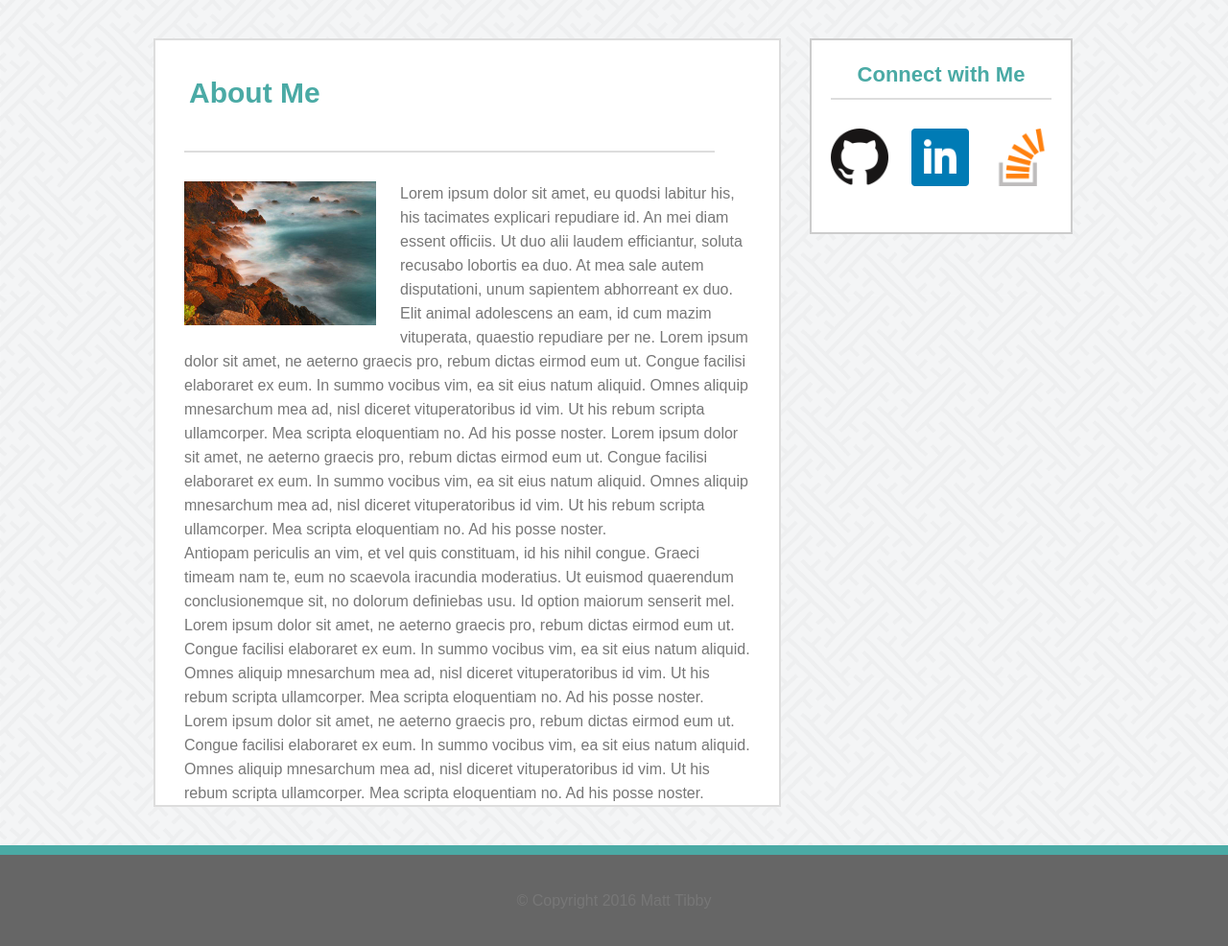
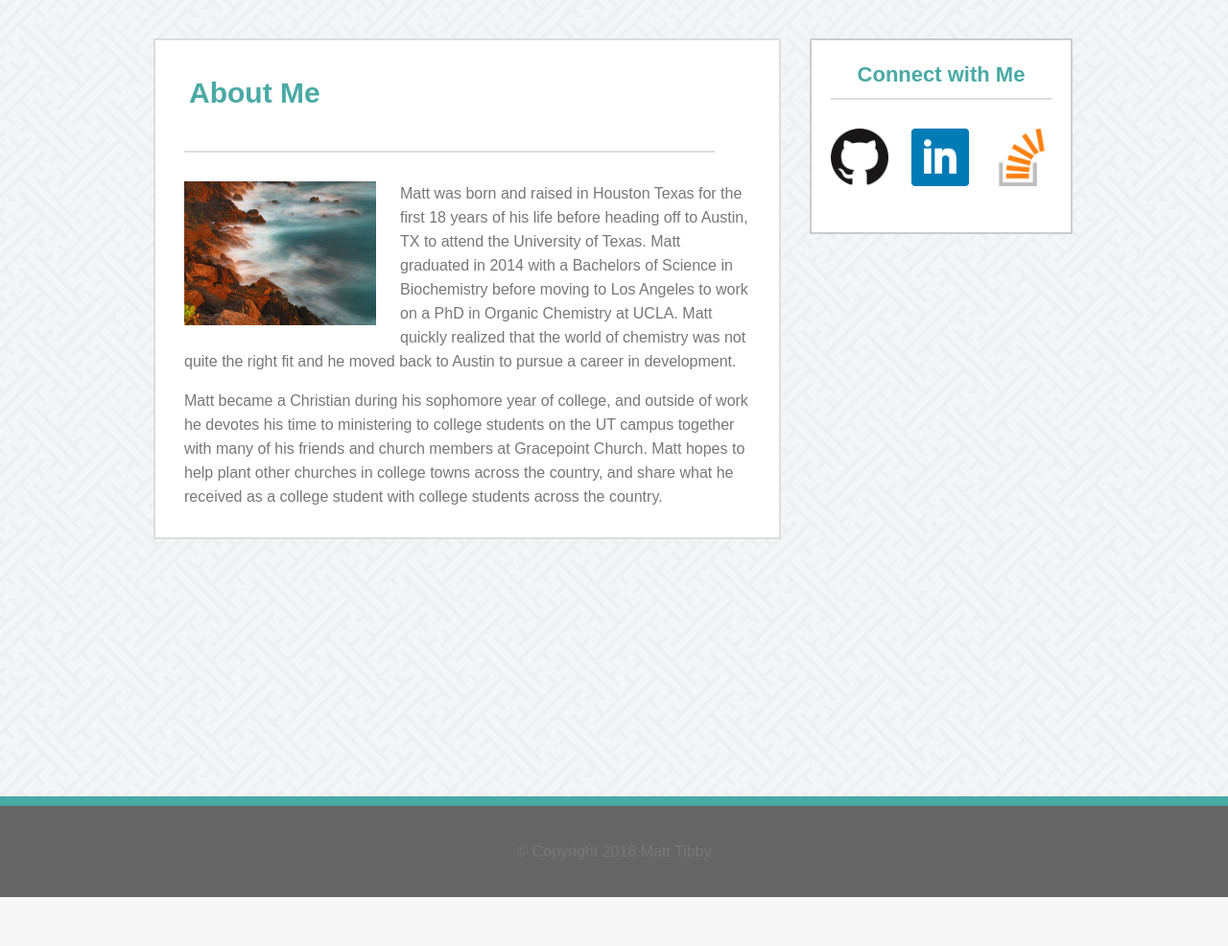
Before and after one commit to MTibby92/Basic-Portfolio, a PHP site: page / in a window 1280 px wide. Shown: the part 92-1078 px from the top of the page at 96% size. After the commit the page ends 1027 px from the top, so only its background shows below. Run offline with PHP 8.4, Linux system fonts and the light colour scheme.

Commit message:
Updated About Me paragraph and added padding to the bottom of the mainwrapper div

```diff
--- a/assets/css/style.css
+++ b/assets/css/style.css
@@ -136,6 +136,7 @@ h2 {
 #mainwrapper {
 	padding-left: 30px;
 	padding-right: 30px;
+	padding-bottom: 30px;
 }
 
 /*About Me profile image*/
--- a/index.html
+++ b/index.html
@@ -28,12 +28,18 @@
 		<div id="mainbreak"></div>
 		<div id="mainwrapper">
 			<img src="./assets/images/placeholder.jpg" alt="Picture of Matt Tibby">
+			<!-- <p>
+				Lorem ipsum dolor sit amet, eu quodsi labitur his, his tacimates explicari repudiare id. An mei diam essent officiis. Ut duo alii laudem efficiantur, soluta recusabo lobortis ea duo. At mea sale autem disputationi, unum sapientem abhorreant ex duo. Elit animal adolescens an eam, id cum mazim vituperata, quaestio repudiare per ne. Lorem ipsum dolor sit amet, ne aeterno graecis pro, rebum dictas eirmod eum ut. Congue facilisi elaboraret ex eum. In summo vocibus vim, ea sit eius natum aliquid. Omnes aliquip mnesarchum mea ad, nisl diceret vituperatoribus id vim. Ut his rebum scripta ullamcorper. Mea scripta eloquentiam no. Ad his posse noster. Lorem ipsum dolor sit amet, ne aeterno graecis pro, rebum dictas eirmod eum ut. Congue facilisi elaboraret ex eum. In summo vocibus vim, ea sit eius natum aliquid. Omnes aliquip mnesarchum mea ad, nisl diceret vituperatoribus id vim. Ut his rebum scripta ullamcorper. Mea scripta eloquentiam no. Ad his posse noster.
+			</p> -->
 			<p>
-				Lorem ipsum dolor sit amet, eu quodsi labitur his, his tacimates explicari repudiare id. An mei diam essent officiis. Ut duo alii laudem efficiantur, soluta recusabo lobortis ea duo. At mea sale autem disputationi, unum sapientem abhorreant ex duo. Elit animal adolescens an eam, id cum mazim vituperata, quaestio repudiare per ne. Lorem ipsum dolor sit amet, ne aeterno graecis pro, rebum dictas eirmod eum ut. Congue facilisi elaboraret ex eum. In summo vocibus vim, ea sit eius natum aliquid. Omnes aliquip mnesarchum mea ad, nisl diceret vituperatoribus id vim. Ut his rebum scripta ullamcorper. Mea scripta eloquentiam no. Ad his posse noster. Lorem ipsum dolor sit amet, ne aeterno graecis pro, rebum dictas eirmod eum ut. Congue facilisi elaboraret ex eum. In summo vocibus vim, ea sit eius natum aliquid. Omnes aliquip mnesarchum mea ad, nisl diceret vituperatoribus id vim. Ut his rebum scripta ullamcorper. Mea scripta eloquentiam no. Ad his posse noster.
+				Matt was born and raised in Houston Texas for the first 18 years of his life before heading off to Austin, TX to attend the University of Texas. Matt graduated in 2014 with a Bachelors of Science in Biochemistry before moving to Los Angeles to work on a PhD in Organic Chemistry at UCLA. Matt quickly realized that the world of chemistry was not quite the right fit and he moved back to Austin to pursue a career in development.
 			</p>
-
+			<br>
+			<!-- <p>
+				Antiopam periculis an vim, et vel quis constituam, id his nihil congue. Graeci timeam nam te, eum no scaevola iracundia moderatius. Ut euismod quaerendum conclusionemque sit, no dolorum definiebas usu. Id option maiorum senserit mel. Lorem ipsum dolor sit amet, ne aeterno graecis pro, rebum dictas eirmod eum ut. Congue facilisi elaboraret ex eum. In summo vocibus vim, ea sit eius natum aliquid. Omnes aliquip mnesarchum mea ad, nisl diceret vituperatoribus id vim. Ut his rebum scripta ullamcorper. Mea scripta eloquentiam no. Ad his posse noster. Lorem ipsum dolor sit amet, ne aeterno graecis pro, rebum dictas eirmod eum ut. Congue facilisi elaboraret ex eum. In summo vocibus vim, ea sit eius natum aliquid. Omnes aliquip mnesarchum mea ad, nisl diceret vituperatoribus id vim. Ut his rebum scripta ullamcorper. Mea scripta eloquentiam no. Ad his posse noster.
+			</p> -->
 			<p>
-				Antiopam periculis an vim, et vel quis constituam, id his nihil congue. Graeci timeam nam te, eum no scaevola iracundia moderatius. Ut euismod quaerendum conclusionemque sit, no dolorum definiebas usu. Id option maiorum senserit mel. Lorem ipsum dolor sit amet, ne aeterno graecis pro, rebum dictas eirmod eum ut. Congue facilisi elaboraret ex eum. In summo vocibus vim, ea sit eius natum aliquid. Omnes aliquip mnesarchum mea ad, nisl diceret vituperatoribus id vim. Ut his rebum scripta ullamcorper. Mea scripta eloquentiam no. Ad his posse noster. Lorem ipsum dolor sit amet, ne aeterno graecis pro, rebum dictas eirmod eum ut. Congue facilisi elaboraret ex eum. In summo vocibus vim, ea sit eius natum aliquid. Omnes aliquip mnesarchum mea ad, nisl diceret vituperatoribus id vim. Ut his rebum scripta ullamcorper. Mea scripta eloquentiam no. Ad his posse noster.
+				Matt became a Christian during his sophomore year of college, and outside of work he devotes his time to ministering to college students on the UT campus together with many of his friends and church members at Gracepoint Church. Matt hopes to help plant other churches in college towns across the country, and share what he received as a college student with college students across the country.
 			</p>
 		</div>
 	</div>
```
